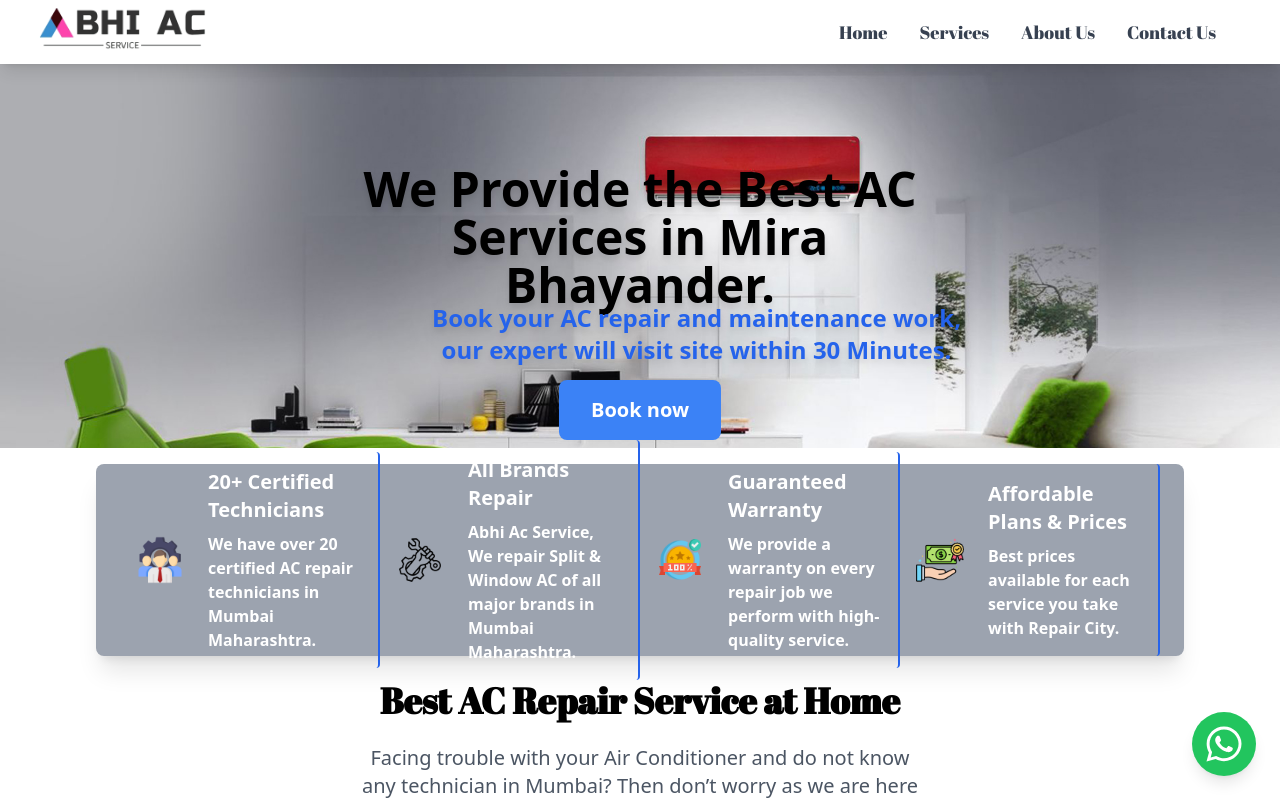
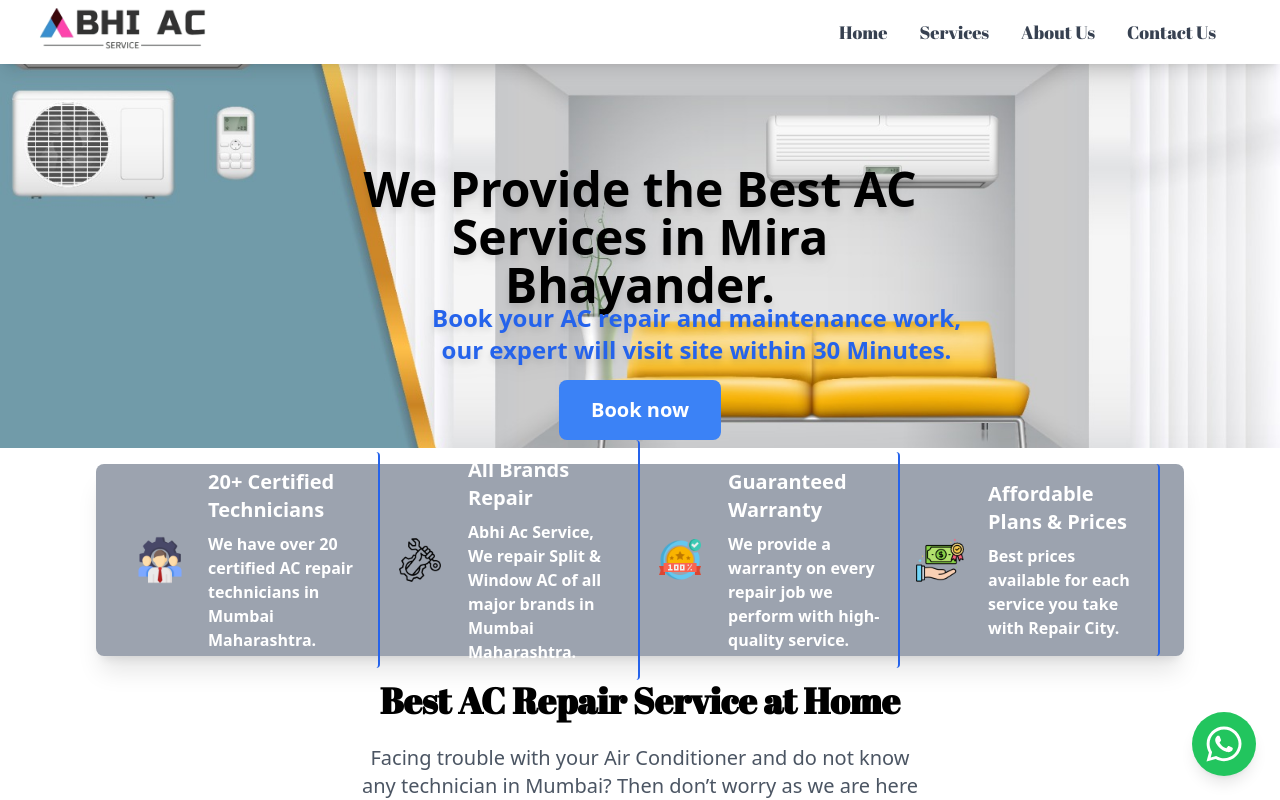
Before and after one commit to Sanjeev123verma/AbhiAcService, a Next.js app: page / in a window 1280 px wide. Shown: the top 800 px of the page. Built offline with nearby package versions, Linux system fonts and the light colour scheme.

Commit message:
Update Banner.js

```diff
--- a/src/components/Banner.js
+++ b/src/components/Banner.js
@@ -1,13 +1,13 @@
-"use client" ;
-import { useEffect, useState } from 'react';
-import Link from 'next/link';
-
+"use client";
+import { useEffect, useState } from "react";
+import Link from "next/link";
+import Image from "next/image";
 
 const images = [
-  '../Images/W14.jpeg',
-  '../logos/slide1.jpg',
-  '../logos/slide2.jpg',
-  '../Images/W11.jpeg',
+  { src: "/logos/slide1.jpg", alt: "Image 1" },
+  { src: "/Images/W14.jpeg", alt: "Image 2" },
+  { src: "/logos/slide2.jpg", alt: "Image 3" },
+  { src: "/Images/W11.jpeg", alt: "Image 4" },
 ];
 
 const Banner = () => {
@@ -18,6 +18,7 @@ const Banner = () => {
     const interval = setInterval(() => {
       setCurrentIndex((prevIndex) => (prevIndex + 1) % images.length);
     }, 5000); // Change image every 5 seconds
+    console.log("Current Index:", currentIndex);
 
     return () => clearInterval(interval);
   }, []);
@@ -27,20 +28,30 @@ const Banner = () => {
       {images.map((image, index) => (
         <div
           key={index}
-          className={`absolute inset-0 w-full max-w-full h-full object-cover duration-1000 ease-in-out ${index === currentIndex ? 'opacity-100' : 'opacity-0'}`}
-          style={{
-            backgroundImage: `url(${image})`,
-            backgroundSize: 'cover',
-            backgroundPosition: 'center' }}
-        />
+          className={`absolute inset-0 w-full h-full duration-1000 ease-in-out ${
+            index === currentIndex ? "opacity-100" : "opacity-0"
+          }`}
+        >
+          <Image
+            src={image.src}
+            alt={image.alt}
+            fill
+            sizes="(max-width: 640px) 100vw, (max-width: 768px) 100vw, (max-width: 1024px) 100vw, 50vw"
+            style={{ objectFit: "cover" }}
+            priority={index === 0} // Load the first image eagerly
+          />
+        </div>
       ))}
 
       <h1 className=" absolute top-[45%] left-1/2 transform -translate-x-1/2 -translate-y-1/2 text-black text-2xl sm:text-3xl md:text-5xl lg:text-5xl font-bold text-center drop-shadow-lg px-4">
         We Provide the Best AC Services in Mira Bhayander.
       </h1>
-      <p className='absolute top-[62%] left-[30%] text-blue-600 text-lg sm:text-base lg:text-2xl font-semibold text-center drop-shadow-lg px-12 hidden sm:block'>Book your AC repair and maintenance work,<br/> our expert will visit site within 30 Minutes. </p>
+      <p className="absolute top-[62%] left-[30%] text-blue-600 text-lg sm:text-base lg:text-2xl font-semibold text-center drop-shadow-lg px-12 hidden sm:block">
+        Book your AC repair and maintenance work,
+        <br /> our expert will visit site within <b>30 Minutes</b>.{" "}
+      </p>
 
-     <Link href="/contact">
+      <Link href="/contact">
         <button className="absolute top-[88%] sm:top-[90%] left-1/2 transform -translate-x-1/2 -translate-y-1/2 bg-blue-500 text-white font-semibold py-3 px-6 sm:px-8 sm:py-4 rounded-lg text-lg sm:text-xl hover:bg-blue-600 transition focus:outline-none focus:ring-4 focus:ring-blue-300">
           Book now
         </button>
```
